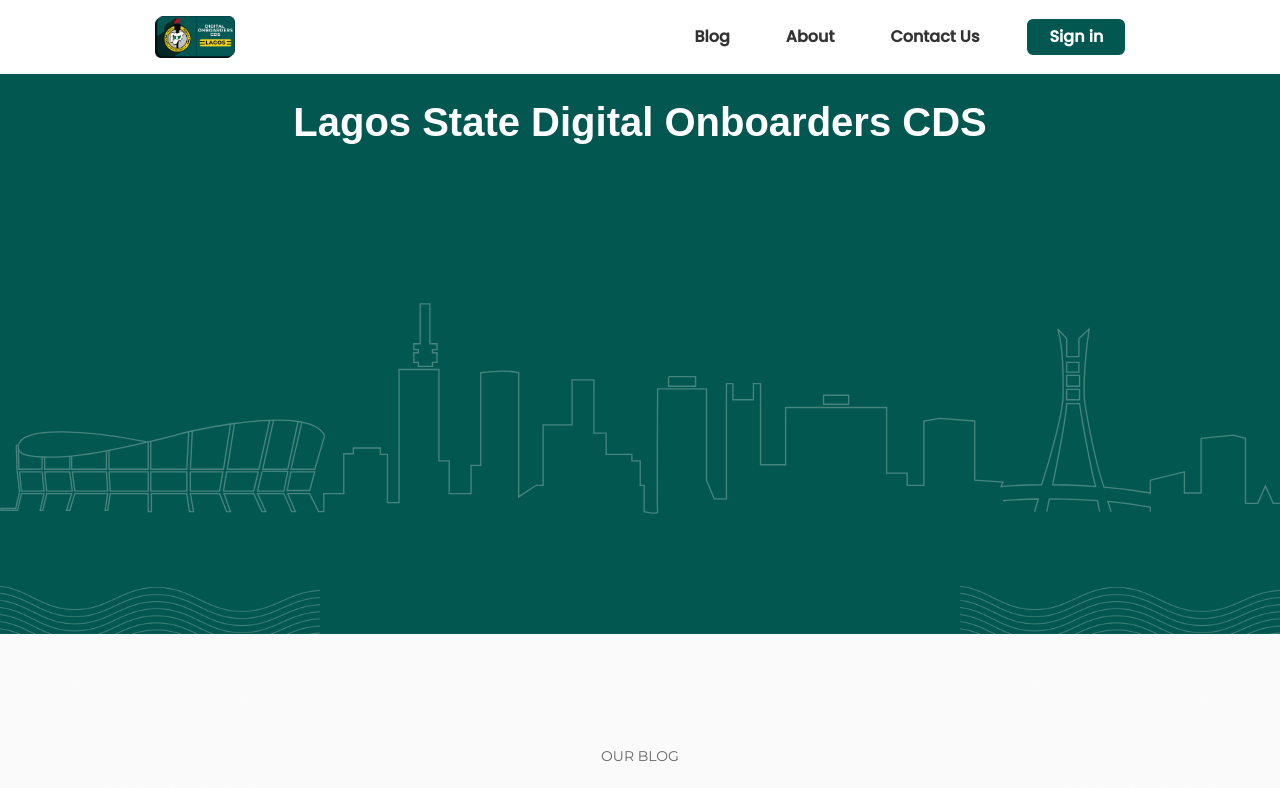
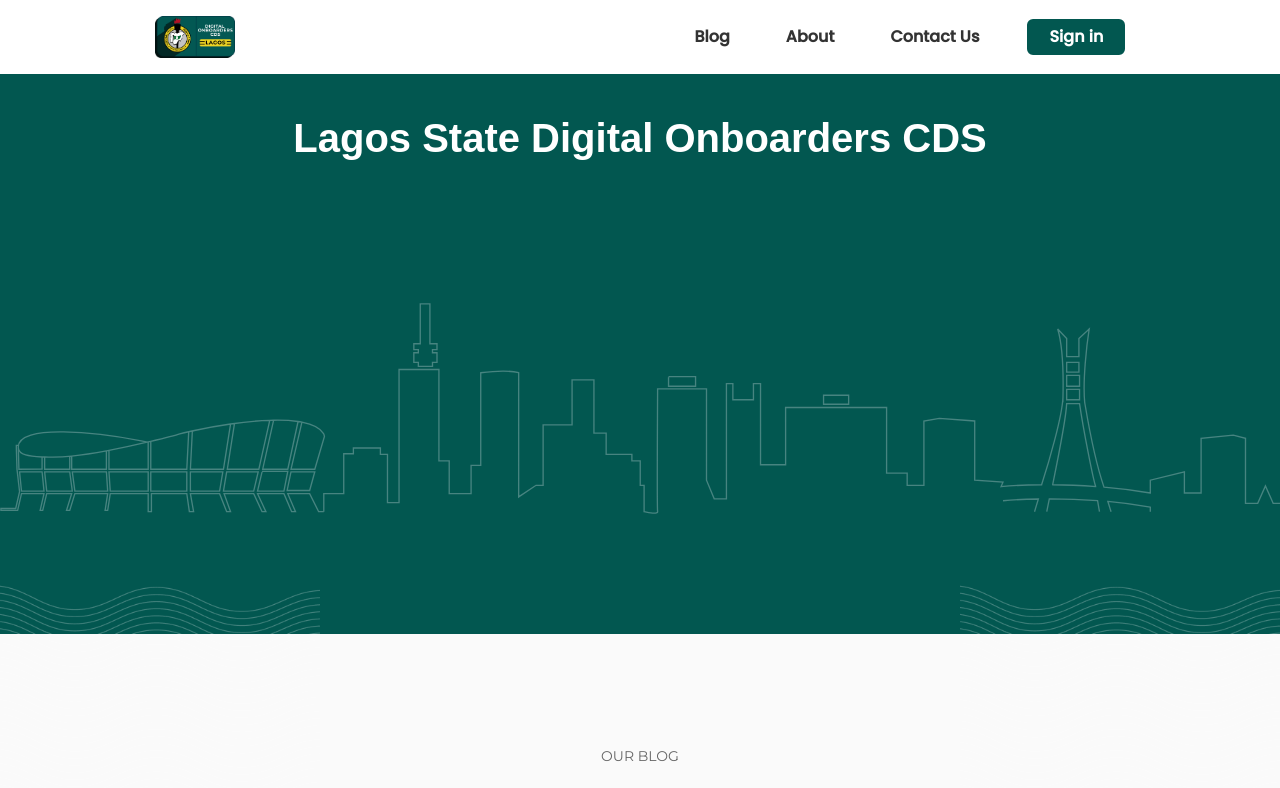
Before and after one commit to phyrunez/Dodeel_Blog_App-Client, a React (Create React App) app: page / in a window 1280 px wide. Shown: the top 788 px of the page. Built offline with nearby package versions, Linux system fonts and the light colour scheme; no server answers.

Commit message:
made changes

```diff
--- a/src/pages/home/HomePage.jsx
+++ b/src/pages/home/HomePage.jsx
@@ -8,7 +8,7 @@
   return (
     <MainLayout>
         <div className=' xl:w-screen lg:h-[50vh] md:h-[40vh] h-[30vh] xl:h-[70vh] bg-[#025750] relative w-full xl:mx-0 mb-[10vh] lg:mb-[10vh] md:mb-[10vh]  flex items-center justify-center'>
-          <h2 className='text-white font-bold xl:font-bold leading-[31.99px] text-[30px] xl:text-[40px] text-center mt-[2rem] absolute top-0 font-anton'>Lagos State Digital Onboarders CDS</h2>
+          <h2 className='text-white font-bold xl:font-bold leading-[31.99px] text-[30px] xl:text-[40px] text-center mt-[3rem] absolute top-0 font-anton mx-auto lg:w-10/12 md:w-10/12 w-[100%]'>Lagos State Digital Onboarders CDS</h2>
           <img src = {images.Group1} alt="svg" className = "absolute bottom-[5vh] xl:bottom-[15vh]" />
           <img src={images.Vector} alt="vector" className = "hidden xl:block absolute rotate-180 right-0 bottom-[-25vh] w-[25%]"/>
           <img src={images.Vector} alt="vector" className = "hidden xl:block absolute rotate-180 left-0 bottom-[-25vh] w-[25%]" />
```
